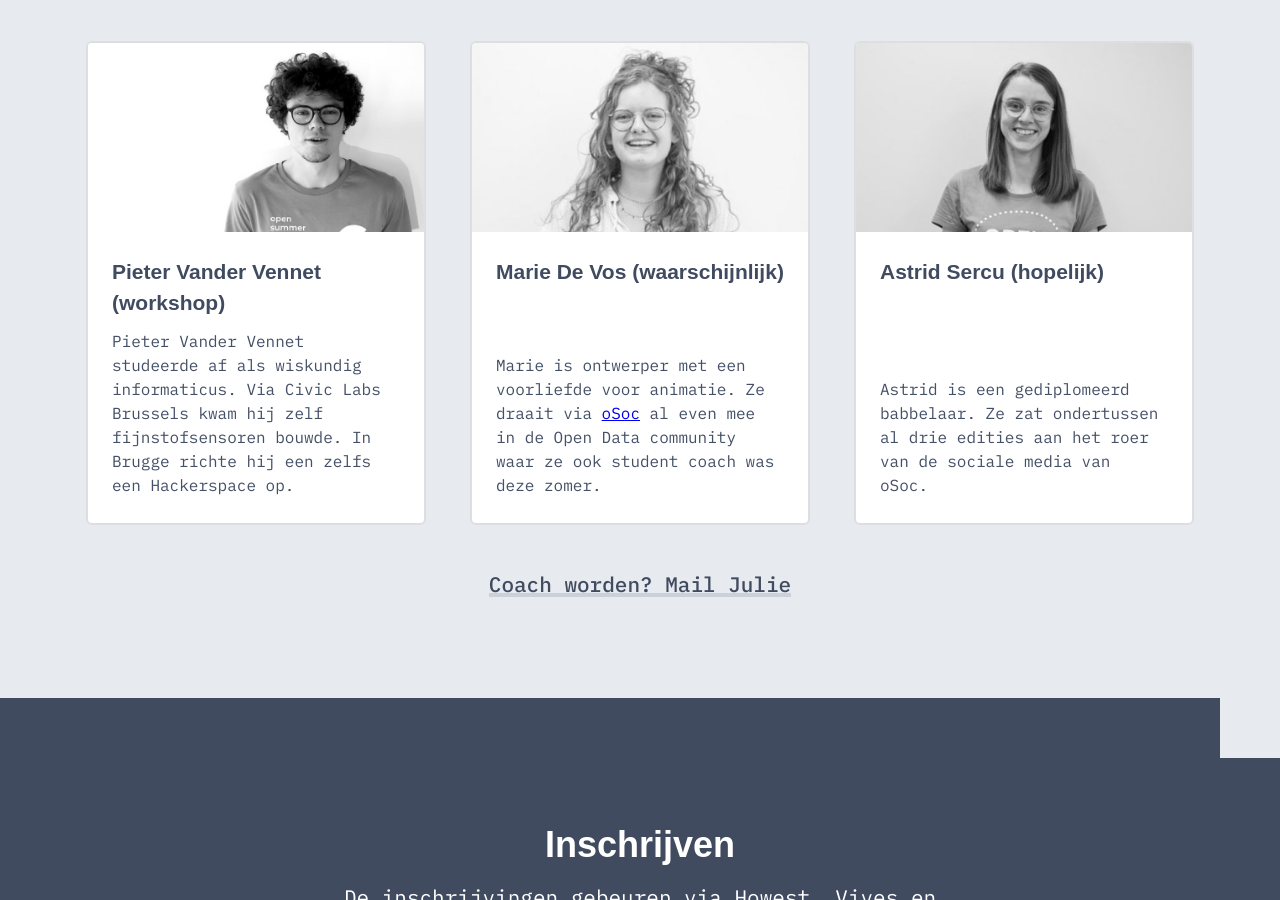
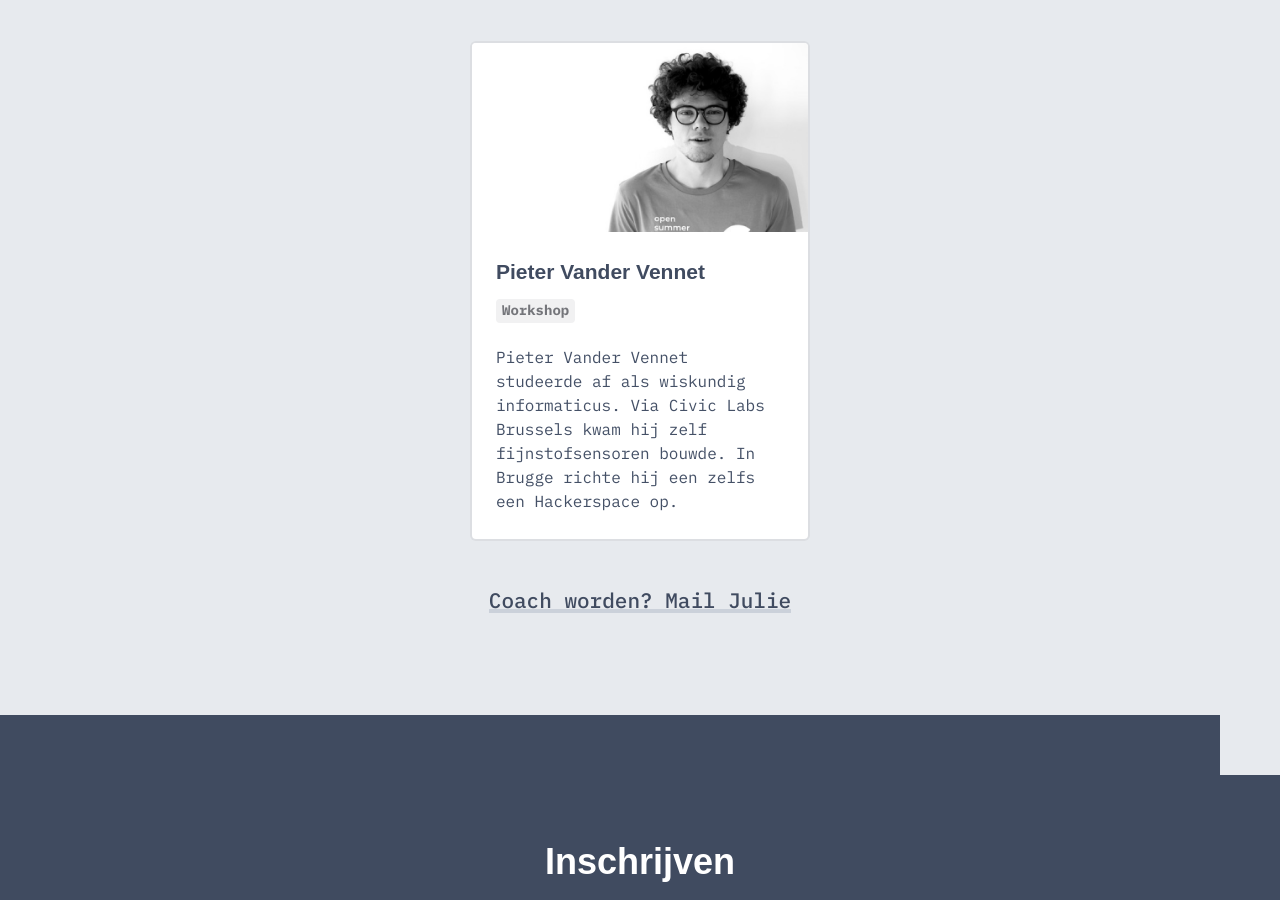
Before and after one commit to nerdlab-be/cityhacks-2020, a Jekyll site: the page built from _pages/index.markdown, in a window 1280 px wide and 900 px high, scrolled down 3998 px. Built offline with Jekyll 4.4.1, drawn with Linux system fonts in a browser that asks for light colours; some web fonts are replaced.

```diff
--- a/_data/coaches.yml
+++ b/_data/coaches.yml
@@ -34,20 +34,8 @@
   link: "https://www.howest.be/nl/opleidingen/bachelor/netwerkeconomie/"
   label: ""
 
-- title: Pieter Vander Vennet (workshop)
+- title: Pieter Vander Vennet
   body: Pieter Vander Vennet studeerde af als wiskundig informaticus. Via Civic Labs Brussels kwam hij zelf fijnstofsensoren bouwde. In Brugge richte hij een zelfs een Hackerspace op.
   image: jpg/pieter.jpg
   link: "https://github.com/pietervdvn"
-  label: ""
-
-- title: Marie De Vos (waarschijnlijk)
-  body: Marie is ontwerper met een voorliefde voor animatie. Ze draait via <a href='https://osoc.be/2019'>oSoc</a> al even mee in de Open Data community waar ze ook student coach was deze zomer.
-  image: jpg/marie.jpg
-  link: "hhttps://www.behance.net/mariedevos"
-  label: ""
-
-- title: Astrid Sercu (hopelijk)
-  body: Astrid is een gediplomeerd babbelaar. Ze zat ondertussen al drie edities aan het roer van de sociale media van oSoc.
-  image: jpg/astrid.jpg
-  link: "https://www.linkedin.com/in/astrid-sercu-359813136/"
-  label: ""
+  label: "Workshop"
```
